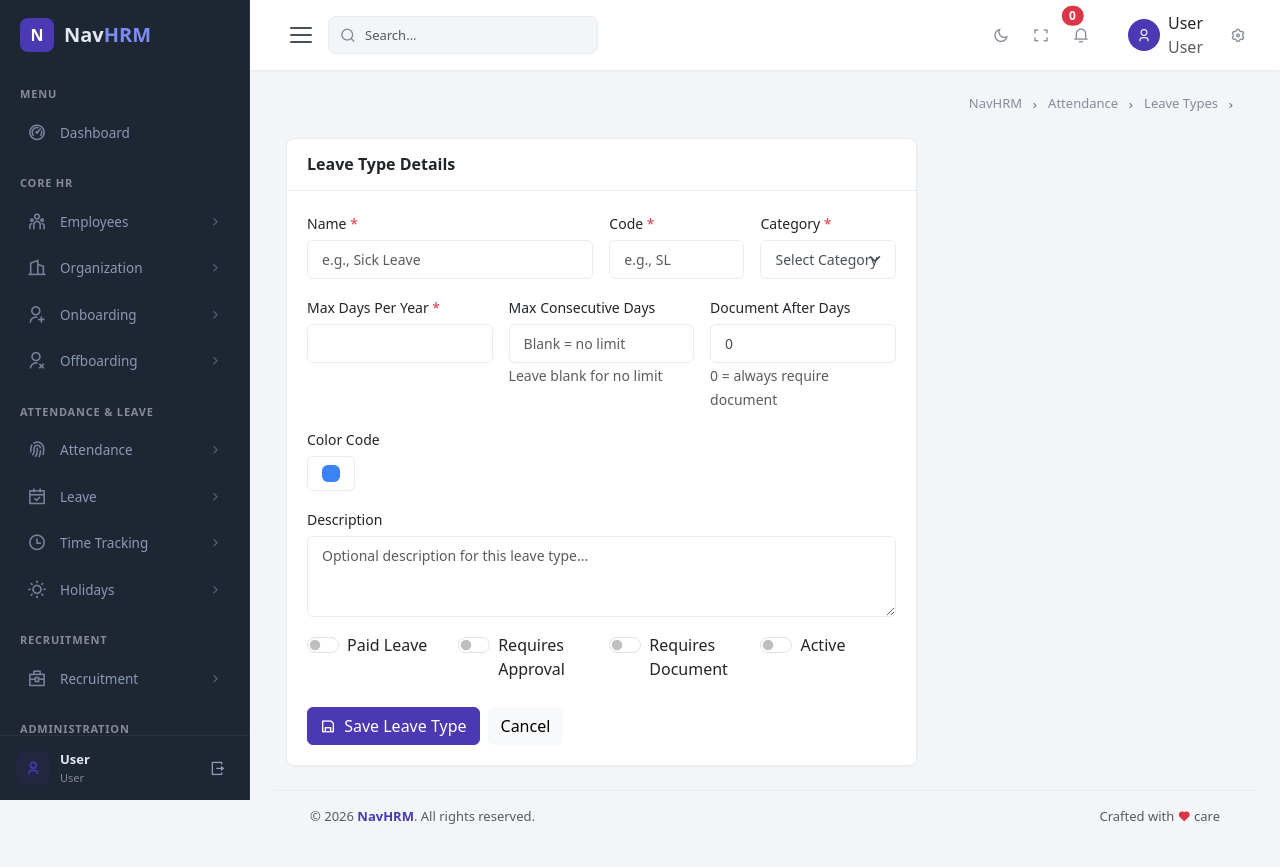
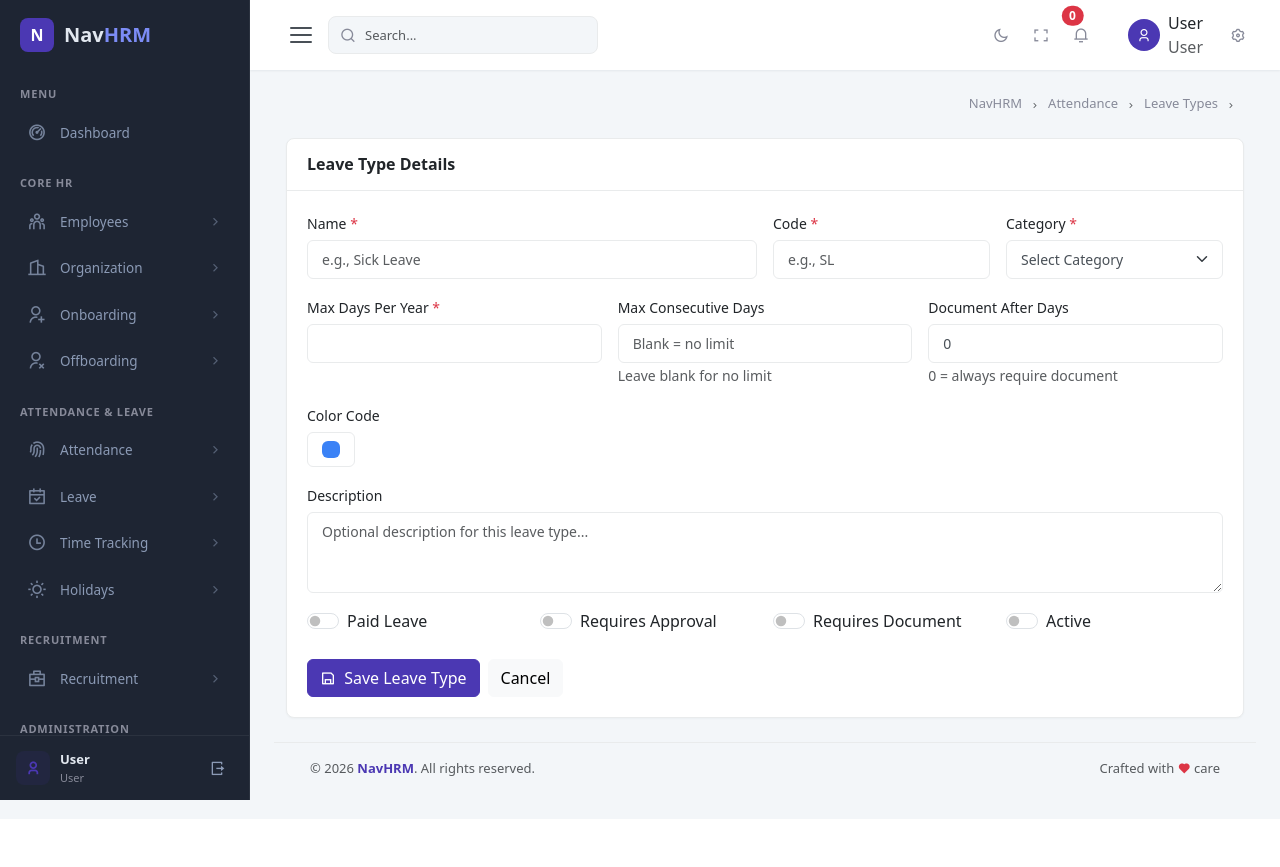
Before and after one commit to Navaid-KloneIT/navhrm, a Django app: template templates/attendance/leave_type_form.html in a window 1280 px wide. After the commit the page ends 800 px from the top, so only its background shows below. Run offline with Django 4.2, Linux system fonts and the light colour scheme; the template is opened without the code that fills it, so the values that code supplies are empty; some libraries are stand-ins or nearby versions.

Commit message:
Make leave type form full page width

```diff
--- a/templates/attendance/leave_type_form.html
+++ b/templates/attendance/leave_type_form.html
@@ -15,9 +15,7 @@
     </nav>
 </div>
 
-<div class="row">
-    <div class="col-lg-8">
-        <div class="card">
+<div class="card">
             <div class="card-header">
                 <h5>Leave Type Details</h5>
             </div>
@@ -212,6 +210,4 @@
                 </form>
             </div>
         </div>
-    </div>
-</div>
 {% endblock %}
```
